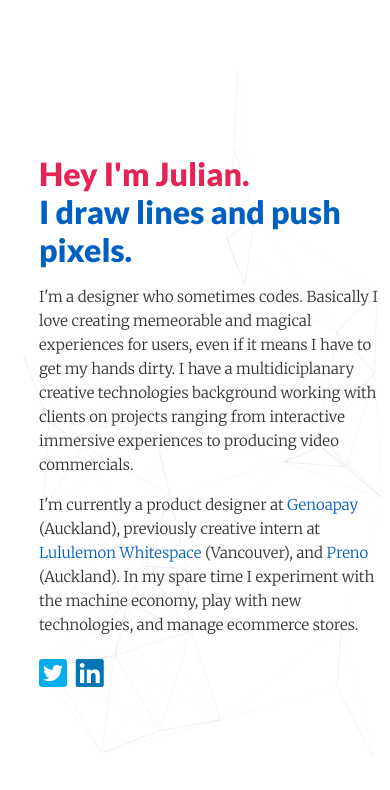
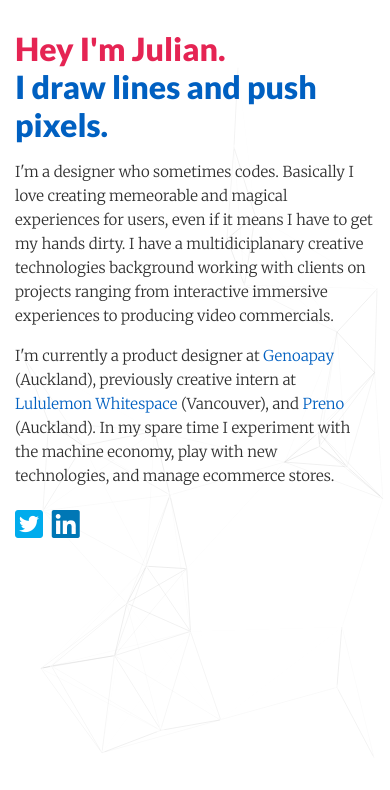
Before and after one commit to juliandv/my-website, a plain HTML site: page index.html in a window 390 px wide. Drawn offline with nearby package versions, Linux system fonts and the light colour scheme.

Commit message:
mobile first optimisations

```diff
--- a/style.css
+++ b/style.css
@@ -72,18 +72,15 @@ p {
 }
 
 .content {
-    position: fixed;
-    top: 0;
-    bottom: 0;
-    left: 0;
-    right: 0;
-    margin: 0;
-    display: flex;
-    align-items: center;
+    position: relative;
+    display: block;
+    margin: 15px;
+    margin-top: 30px;
 }
 .bio {
-    max-width: 550px;
-    margin-left: 10vw;
+    width: 100%;
+    height: auto;
+    margin: 0;
 }
 .j-red {
     color: #E52453;
@@ -107,7 +104,7 @@ p {
     color: #0077B5;
 }
 #particles-js {
-    position: absolute;
+    position: fixed;
     top: 0;
     bottom: 0;
     left: 0;
@@ -115,3 +112,21 @@ p {
     opacity: 0.25;
     z-index: -1;
 }
+
+/*DESKTOP STYLES*/
+@media only screen and (min-width : 768px) {
+    .bio {
+        max-width: 550px;
+        margin-left: 10vw;
+    }
+    .content {
+        position: fixed;
+        top: 0;
+        bottom: 0;
+        left: 0;
+        right: 0;
+        margin: 0;
+        display: flex;
+        align-items: center;
+    }
+}
```
